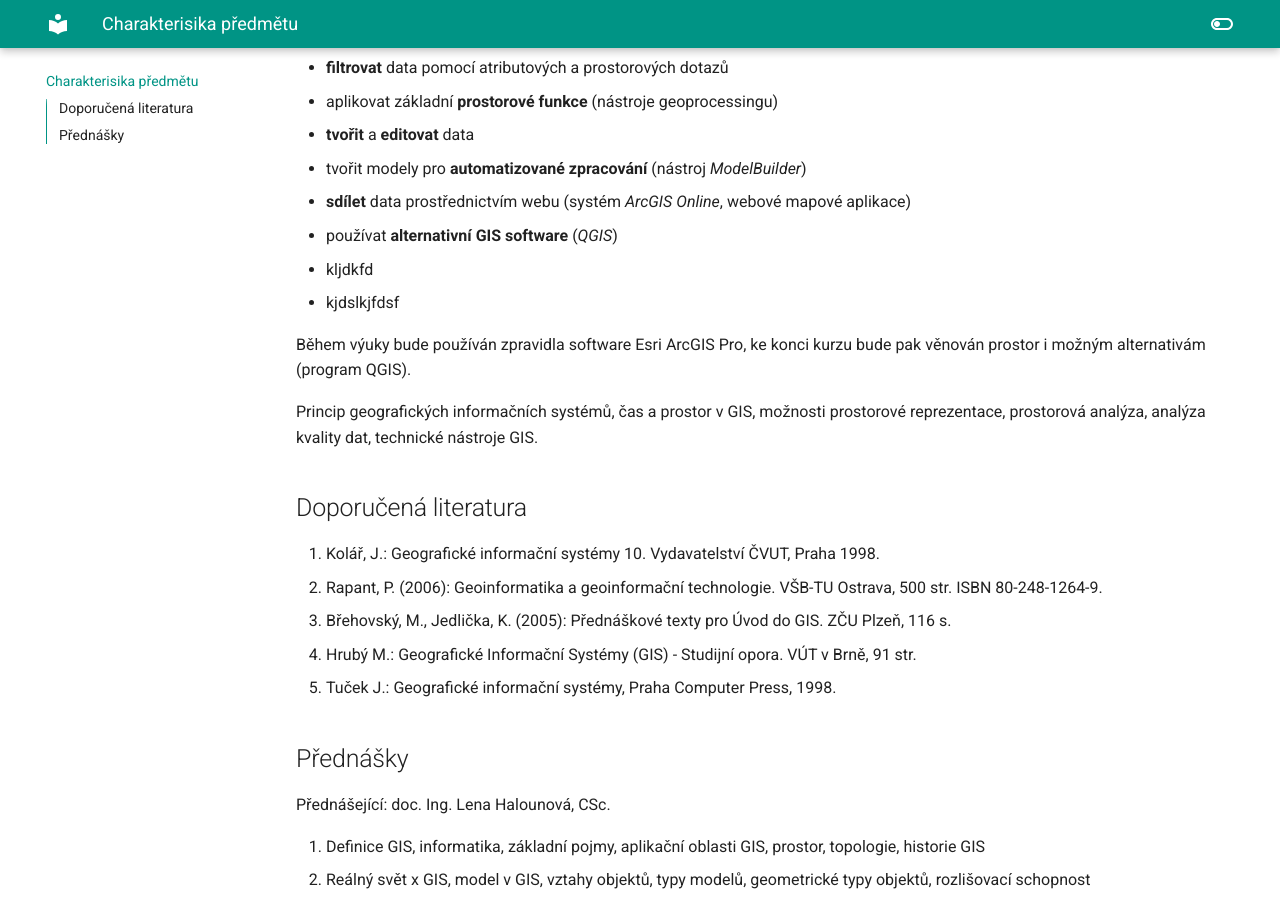
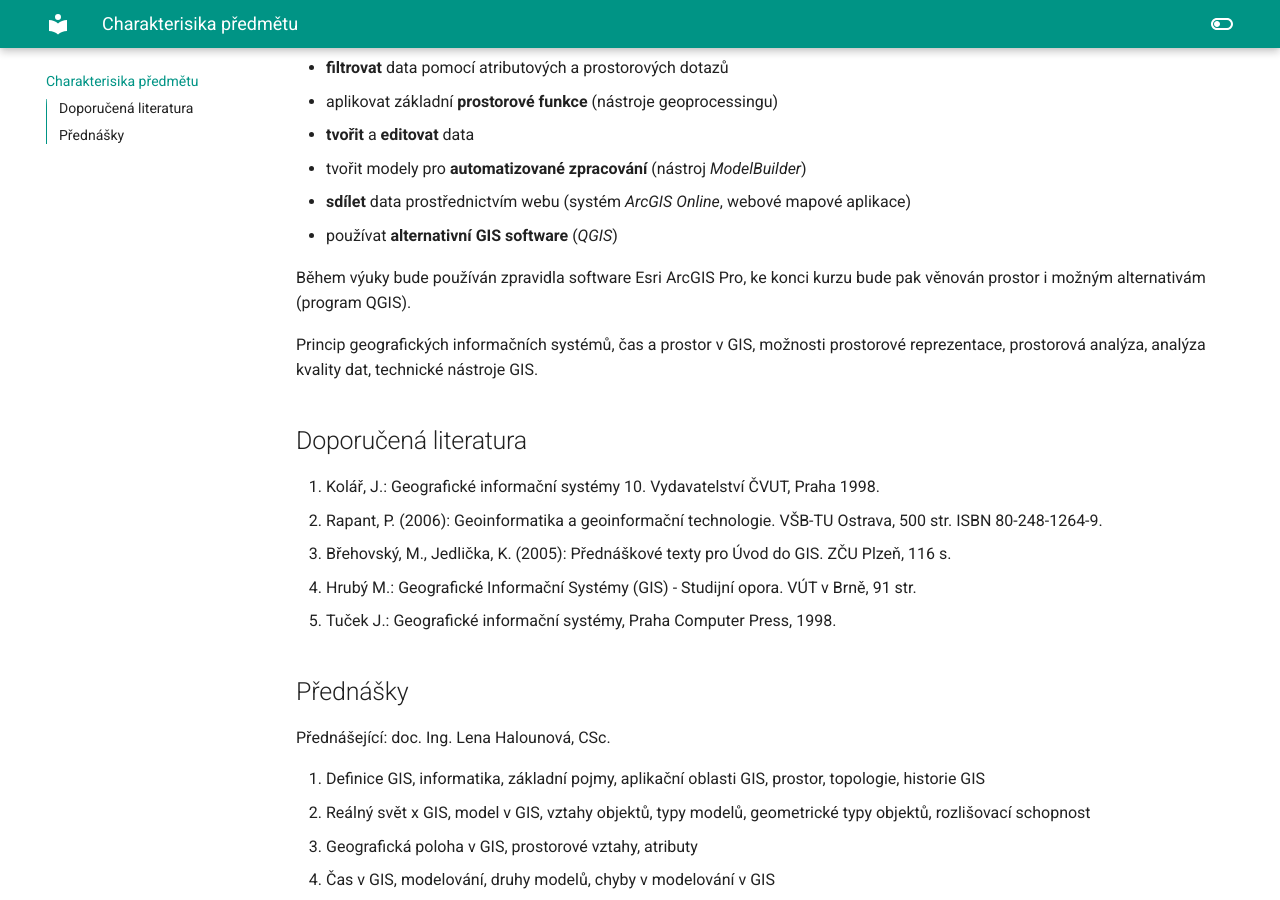
Before and after one commit to k155gis0/gis1, an MkDocs documentation site: the page built from docs/index.md, in a window 1280 px wide and 900 px high, scrolled down 323 px. Built offline with MkDocs 1.6.1 and Material for MkDocs 9.7.7, drawn with Linux system fonts in a browser that asks for light colours.

Commit message:
$deleting meaningless text

```diff
--- a/docs/index.md
+++ b/docs/index.md
@@ -12,9 +12,6 @@ Naučíte se:
 - tvořit modely pro **automatizované zpracování** (nástroj _ModelBuilder_)
 - **sdílet** data prostřednictvím webu (systém _ArcGIS Online_, webové mapové aplikace)
 - používat **alternativní GIS software** (_QGIS_)
-
-* kljdkfd
-* kjdslkjfdsf
 
 Během výuky bude používán zpravidla software Esri ArcGIS Pro, ke konci kurzu bude pak věnován prostor i možným alternativám (program QGIS).
 
```
